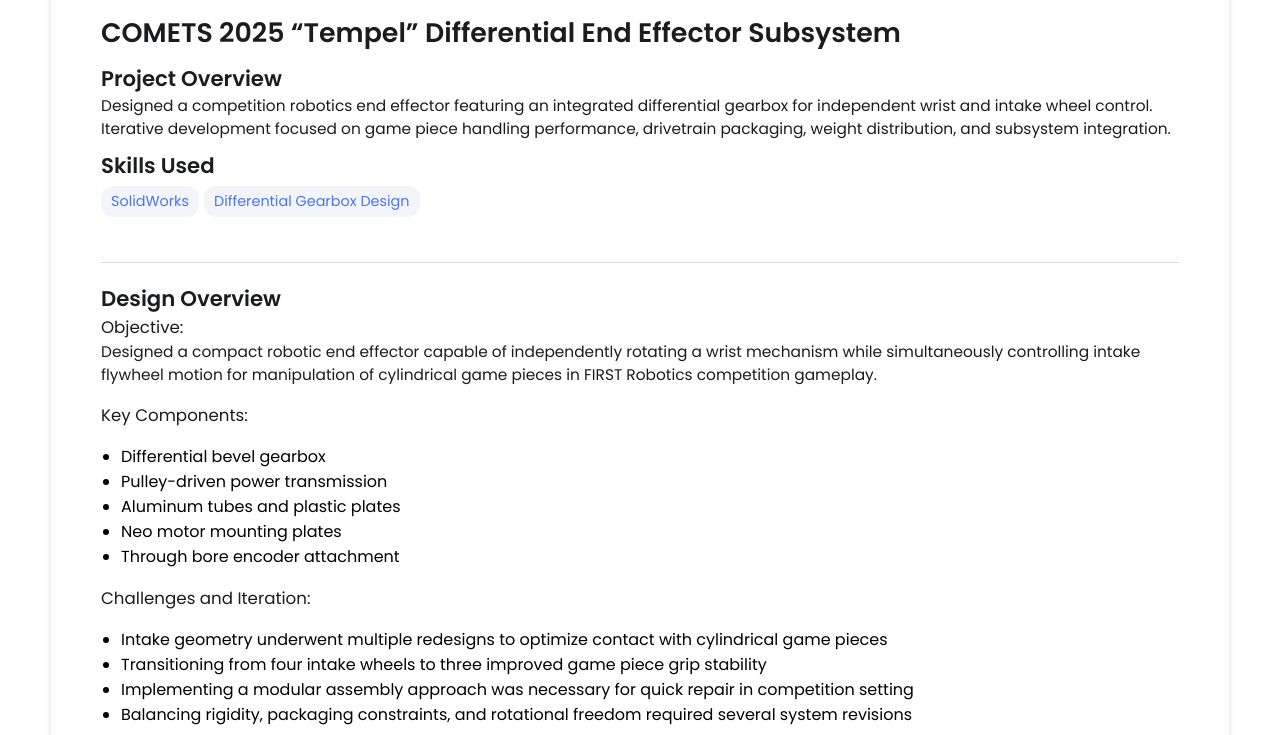
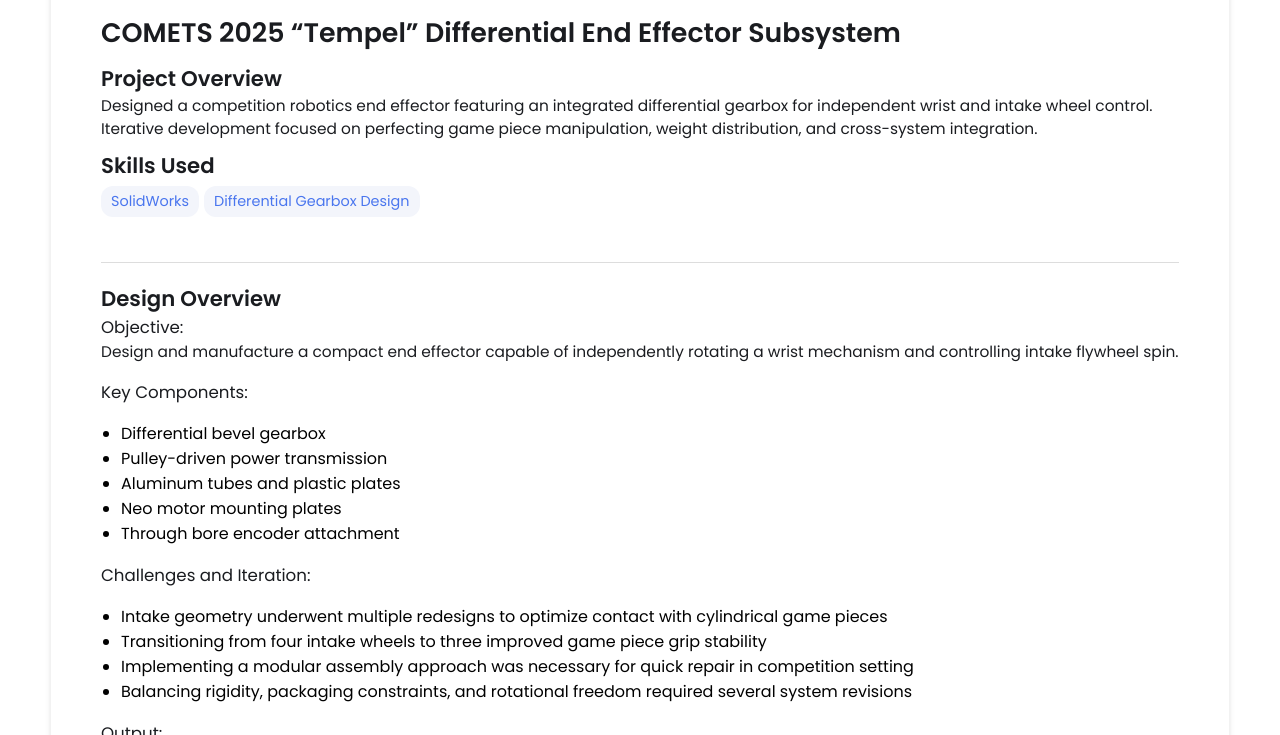
Before and after one commit to emiliohernand/emiliohernand.github.io, a Jekyll site: the page built from _projects/tempel-end-effector/index.md, in a window 1280 px wide and 900 px high, scrolled down 329 px, cut to the strip 165-900 px from the top of the window. Built offline with Jekyll 4.4.1, drawn with Linux system fonts in a browser that asks for light colours.

Commit message:
Update index.md

```diff
--- a/_projects/tempel-end-effector/index.md
+++ b/_projects/tempel-end-effector/index.md
@@ -1,7 +1,7 @@
 ---
 layout: post
 title: COMETS 2025 “Tempel” Differential End Effector Subsystem
-description: Designed a competition robotics end effector featuring an integrated differential gearbox for independent wrist and intake wheel control. Iterative development focused on game piece handling performance, drivetrain packaging, weight distribution, and subsystem integration.
+description: Designed a competition robotics end effector featuring an integrated differential gearbox for independent wrist and intake wheel control. Iterative development focused on perfecting game piece manipulation, weight distribution, and cross-system integration.
 skills:
 - SolidWorks
 - Differential Gearbox Design
@@ -12,7 +12,7 @@ main-image: /project.webp
 ## Design Overview
 
 ### Objective:
-Designed a compact robotic end effector capable of independently rotating a wrist mechanism while simultaneously controlling intake flywheel motion for manipulation of cylindrical game pieces in FIRST Robotics competition gameplay.
+Design and manufacture a compact end effector capable of independently rotating a wrist mechanism and controlling intake flywheel spin.
 
 ### Key Components:
 - Differential bevel gearbox
```
